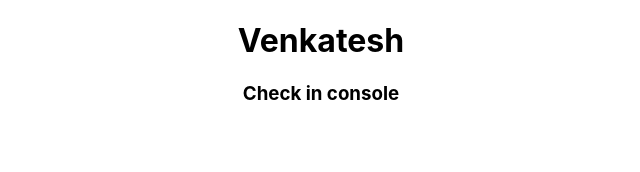
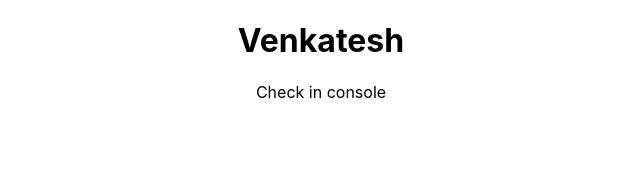
Before and after one commit to venkateswarlu-vallepu/CIAPP, a React (Create React App) app: page / in a window 1280 px wide. Shown: the top 172 px of the page, without its empty margins (319-959 px from the left). Built offline with nearby package versions, Linux system fonts and the light colour scheme.

Commit message:
Changed as per the errors

```diff
--- a/src/App.js
+++ b/src/App.js
@@ -5,7 +5,7 @@ function App() {
   return (
     <div className="App">
      <h1>Venkatesh</h1>
-     <h3>Check in console</h3>
+      <p>Check in console</p>
     </div>
   );
 }
```
